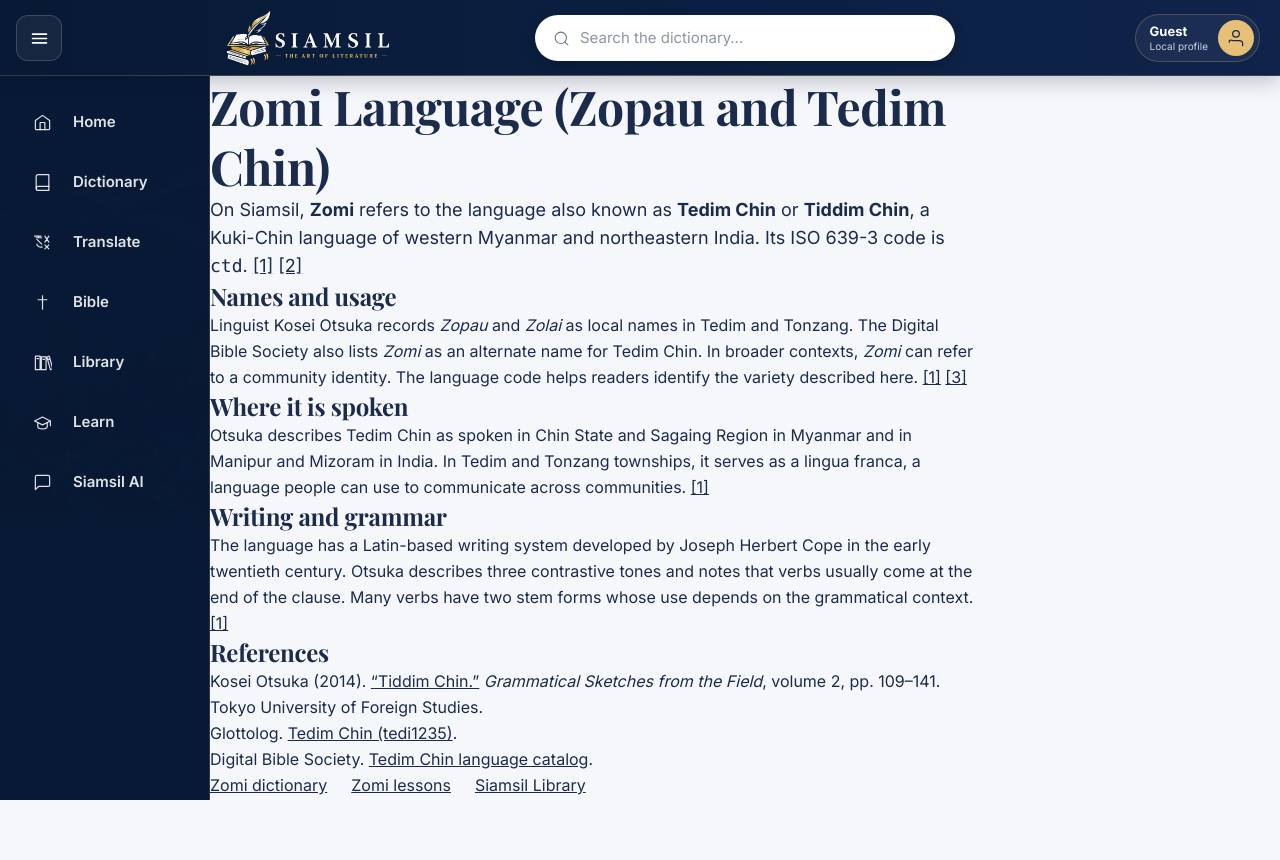
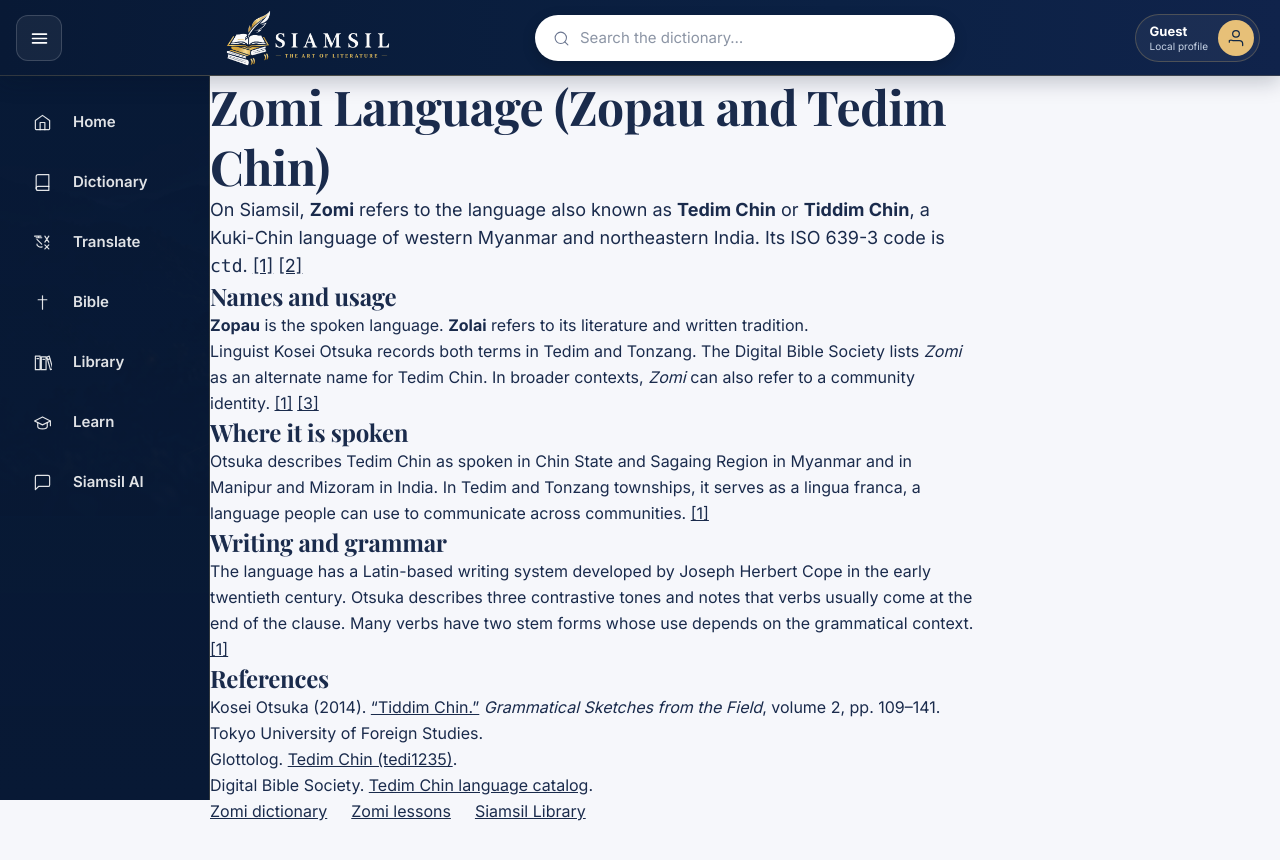
Before and after one commit to mangpijasuan/siamsil, a Next.js app in the folder frontend/: page /zomi-language in a window 1280 px wide. Shown: the top 860 px of the page. Built offline with nearby package versions, Linux system fonts and the light colour scheme.

Commit message:
Distinguish spoken Zopau from Zolai literature

```diff
--- a/frontend/app/zomi-language/page.tsx
+++ b/frontend/app/zomi-language/page.tsx
@@ -3,7 +3,7 @@ import Link from "next/link";
 import { SITE_URL } from "@/lib/site";
 
 const title = "Zomi Language (Zopau and Tedim Chin)";
-const description = "A reference guide to Zomi as used on Siamsil, including the names Zopau, Zolai, and Tedim Chin, where the language is spoken, and how it is written.";
+const description = "A reference guide to Zomi as used on Siamsil, covering spoken Zopau, the Zolai literary tradition, and the language known as Tedim Chin.";
 
 export const metadata: Metadata = {
   title,
@@ -31,10 +31,13 @@ export default function ZomiLanguagePage() {
         <section className="space-y-3">
           <h2 className="font-playfair text-2xl font-semibold">Names and usage</h2>
           <p>
-            Linguist Kosei Otsuka records <i lang="ctd">Zopau</i> and <i lang="ctd">Zolai</i> as local names
-            in Tedim and Tonzang. The Digital Bible Society also lists <i>Zomi</i> as an alternate name for
-            Tedim Chin. In broader contexts, <i>Zomi</i> can refer to a community identity. The language
-            code helps readers identify the variety described here. <a className="underline" href="#source-otsuka">[1]</a>{" "}
+            <strong lang="ctd">Zopau</strong> is the spoken language. <strong lang="ctd">Zolai</strong> refers
+            to its literature and written tradition.
+          </p>
+          <p>
+            Linguist Kosei Otsuka records both terms in Tedim and Tonzang. The Digital Bible Society
+            lists <i>Zomi</i> as an alternate name for Tedim Chin. In broader contexts, <i>Zomi</i> can
+            also refer to a community identity. <a className="underline" href="#source-otsuka">[1]</a>{" "}
             <a className="underline" href="#source-dbs">[3]</a>
           </p>
         </section>
```
